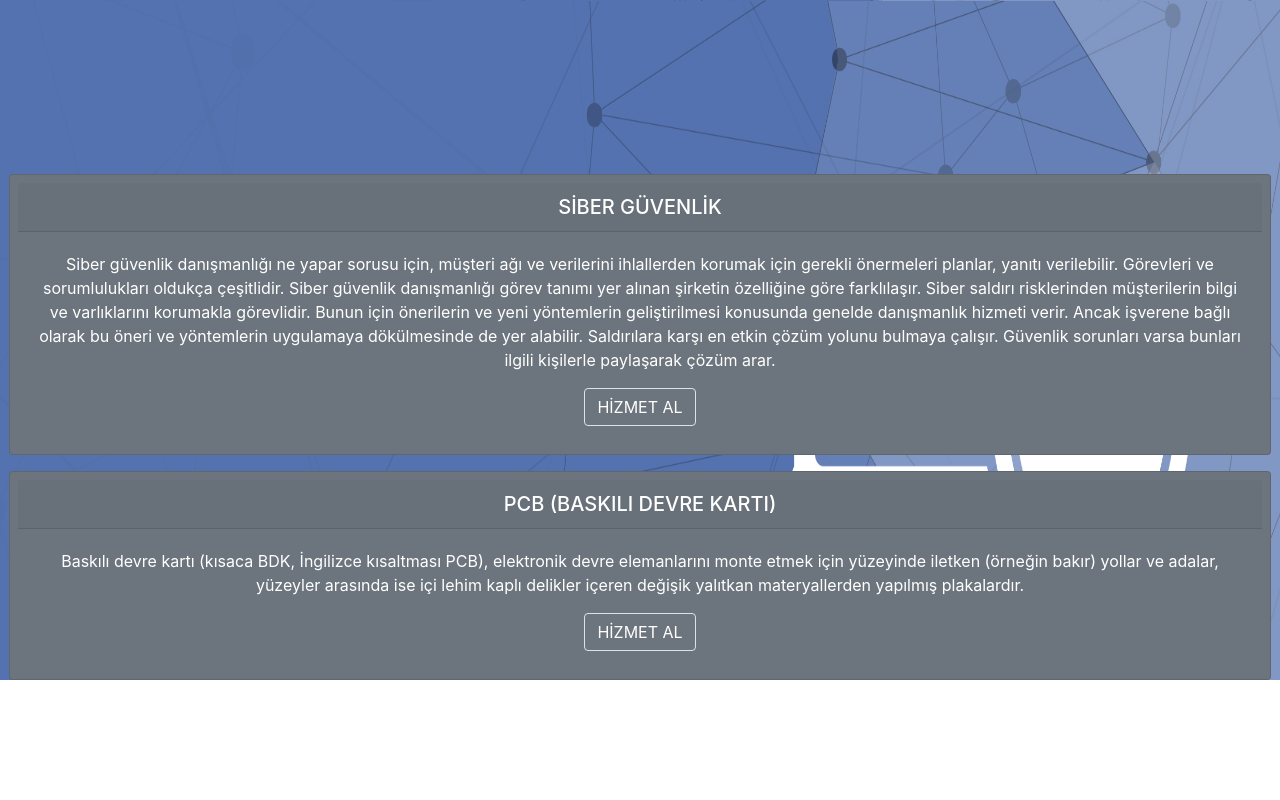
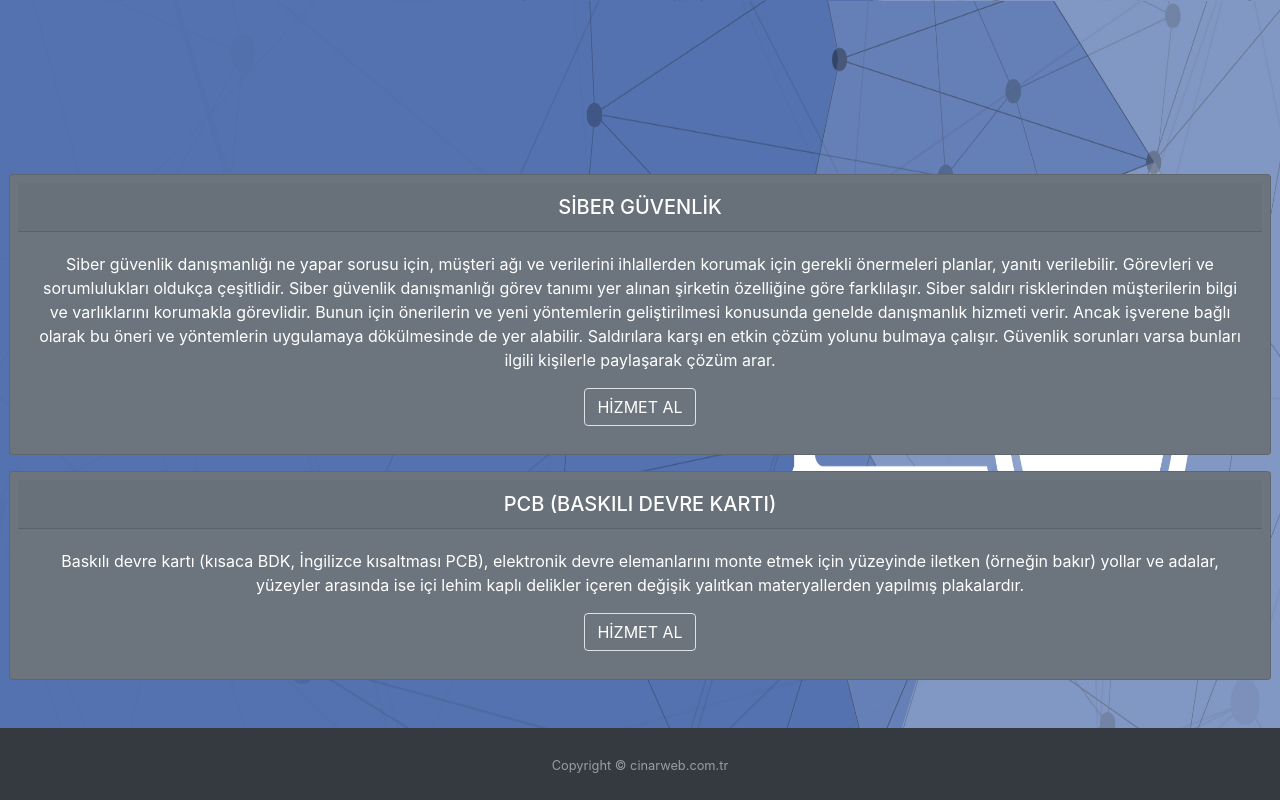
Before and after one commit to Emincinarm13/-corporate_website, a website: page index.html in a window 1280 px wide. Shown: the part 799-1599 px from the top of the page. Before the commit the page ends 1479 px from the top, so only its background shows below. Drawn offline with nearby package versions, Linux system fonts and the light colour scheme.

Commit message:
main page footer

```diff
--- a/index.html
+++ b/index.html
@@ -108,7 +108,11 @@
               </div>
 
 
-
+              <footer id="sticky-footer" class="flex-shrink-0 py-4 bg-dark text-white-50 mt-5">
+                <div class="container text-center">
+                  <small>Copyright &copy; cinarweb.com.tr</small>
+                </div>
+              </footer>
 
 
 
```
